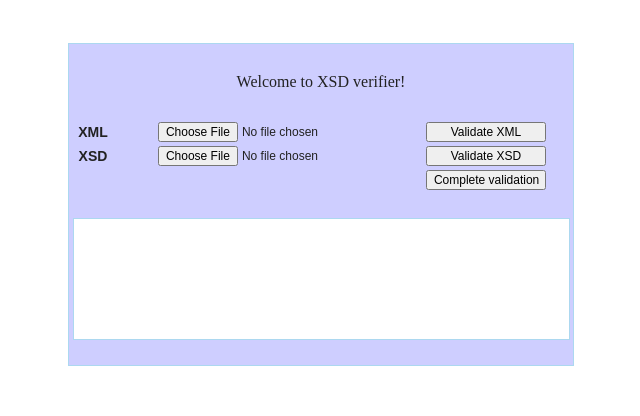
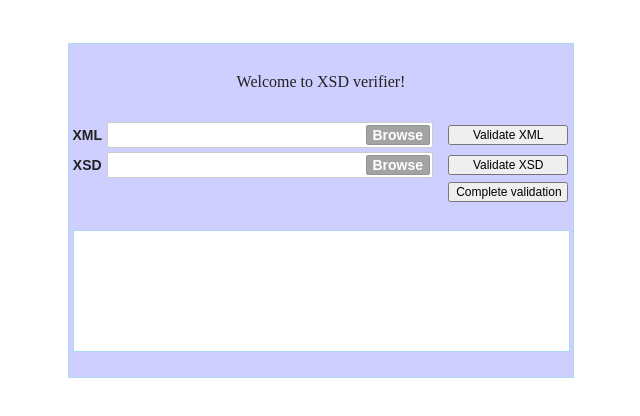
Before and after one commit to Naify/XSD_verifier, a plain HTML site: page index.html in a window 1280 px wide. Shown: the whole page, without its empty margins (319-959 px from the left). Drawn offline with nearby package versions, Linux system fonts and the light colour scheme; some packages are replaced by stand-ins of ours; a script that the page names is missing.

Commit message:
'changed input file buttons, 2nd doesn't display filename'

```diff
--- a/index.html
+++ b/index.html
@@ -16,12 +16,24 @@
 			<table id="sender">
 				<tr>
 					<td>XML</td>
-					<td><input type="file" class="file" name="xml" /></td>
+					<td>
+						<div class="fileform">
+							<div id="fileformlabel"></div>
+							<div class="selectbutton">Browse</div>
+							<input type="file" class="file" name="xml" id="upload" onchange="getName(this.value);" required/>
+						</div>
+					</td>
 					<td><input type="submit" class="button" id="xmlval" value="Validate XML" onclick="document.theForm.func.value='xmlval'" /></td>
 				</tr>
 				<tr>
 					<td>XSD</td>
-					<td><input type="file" class="file" name="xsd" /></td>
+					<td>
+						<div class="fileform">
+							<div id="fileformlabel"></div>
+							<div class="selectbutton">Browse</div>
+							<input type="file" class="file" name="xsd" id="upload" onchange="getName(this.value);" required/>
+						</div>
+					</td>
 					<td><input type="submit" class="button" id="xsdval" value="Validate XSD" onclick="document.theForm.func.value='xsdval'" /></td>
 				</tr>
 				<tr>
@@ -30,6 +42,7 @@
 					<td><input type="submit" class="button" id="upload" value="Complete validation" onclick="document.theForm.func.value='comlpval'" /></td>
 				</tr>
 			</table>
+
 			<input type="hidden" name="func" id="func" value="null" />
 		</form>
 		<div id="logbox" name="logbox"></div>
--- a/lib.js
+++ b/lib.js
@@ -29,3 +29,15 @@ $(document).ready(function() {
 	// });
 
 });
+
+function getName (str){
+    if (str.lastIndexOf('\\')){
+        var i = str.lastIndexOf('\\')+1;
+    }
+    else{
+        var i = str.lastIndexOf('/')+1;
+    }
+    var filename = str.slice(i);
+    var uploaded = document.getElementById("fileformlabel");
+    uploaded.innerHTML = filename;
+};
--- a/style.css
+++ b/style.css
@@ -60,3 +60,58 @@ input {
 table, td {
 	font:bold 14px arial
 }
+
+.fileform {
+    background-color: #FFFFFF;
+    border: 1px solid #CCCCCC;
+    border-radius: 2px;
+    cursor: pointer;
+    height: 20px;
+    overflow: hidden;
+    padding: 2px;
+    position: relative;
+    text-align: left;
+    vertical-align: middle;
+    width: 320px;
+}
+
+.fileform #fileformlabel {
+background-color: #FFFFFF;
+float: left;
+height: 18px;
+line-height: 22px;
+overflow: hidden;
+padding: 2px;
+text-align: left;
+vertical-align: middle;
+width:240px;
+}
+
+.fileform .selectbutton {
+    background-color: #A2A3A3;
+    border: 1px solid #939494;
+    border-radius: 2px;
+    color: #FFFFFF;
+    float: right;
+    font-size: 14px;
+    height: 14px;
+    line-height: 14px;
+    overflow: hidden;
+    padding: 2px 6px;
+    text-align: center;
+    vertical-align: middle;
+    width: 50px;
+}
+
+.fileform #upload{
+    position:absolute;
+    top:0;
+    left:0;
+    width:100%;
+    -moz-opacity: 0;
+    filter: alpha(opacity=0);
+    opacity: 0;
+    font-size: 150px;
+    height: 30px;
+    z-index:20;
+}
```
